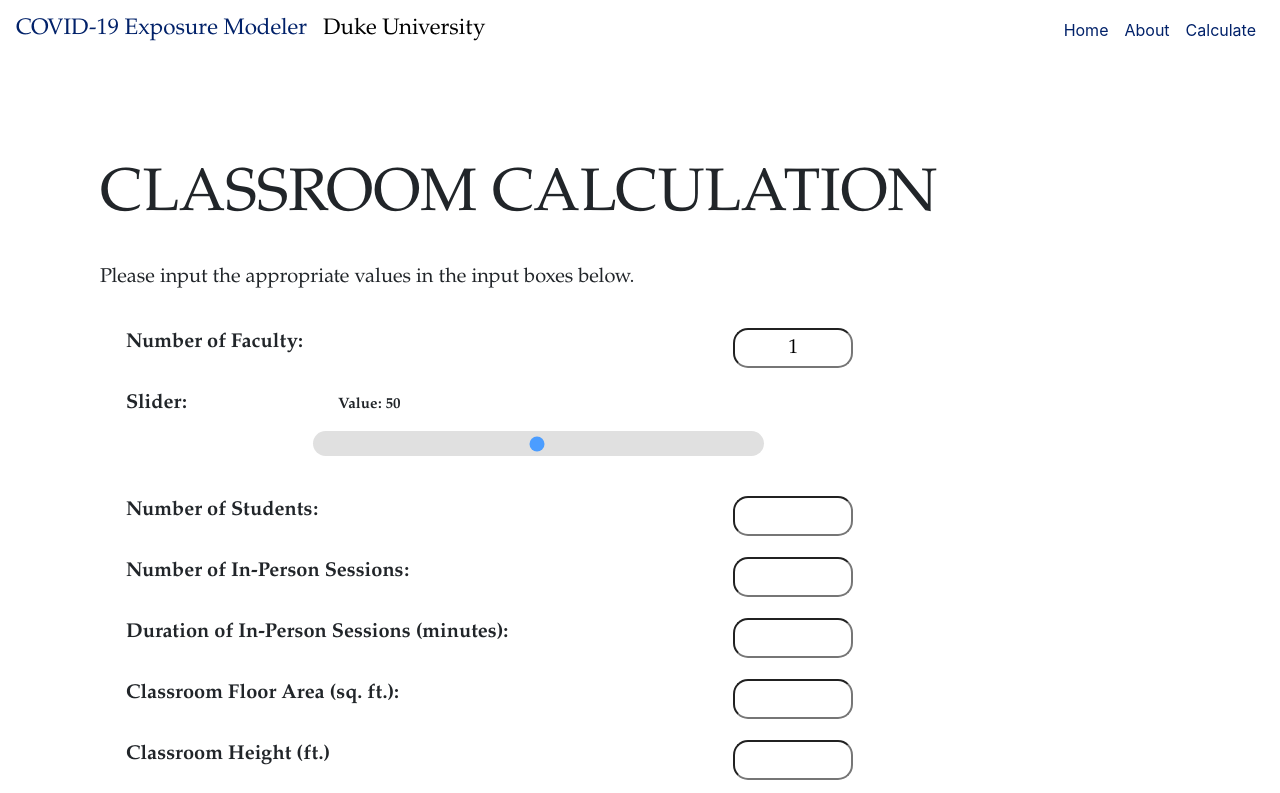
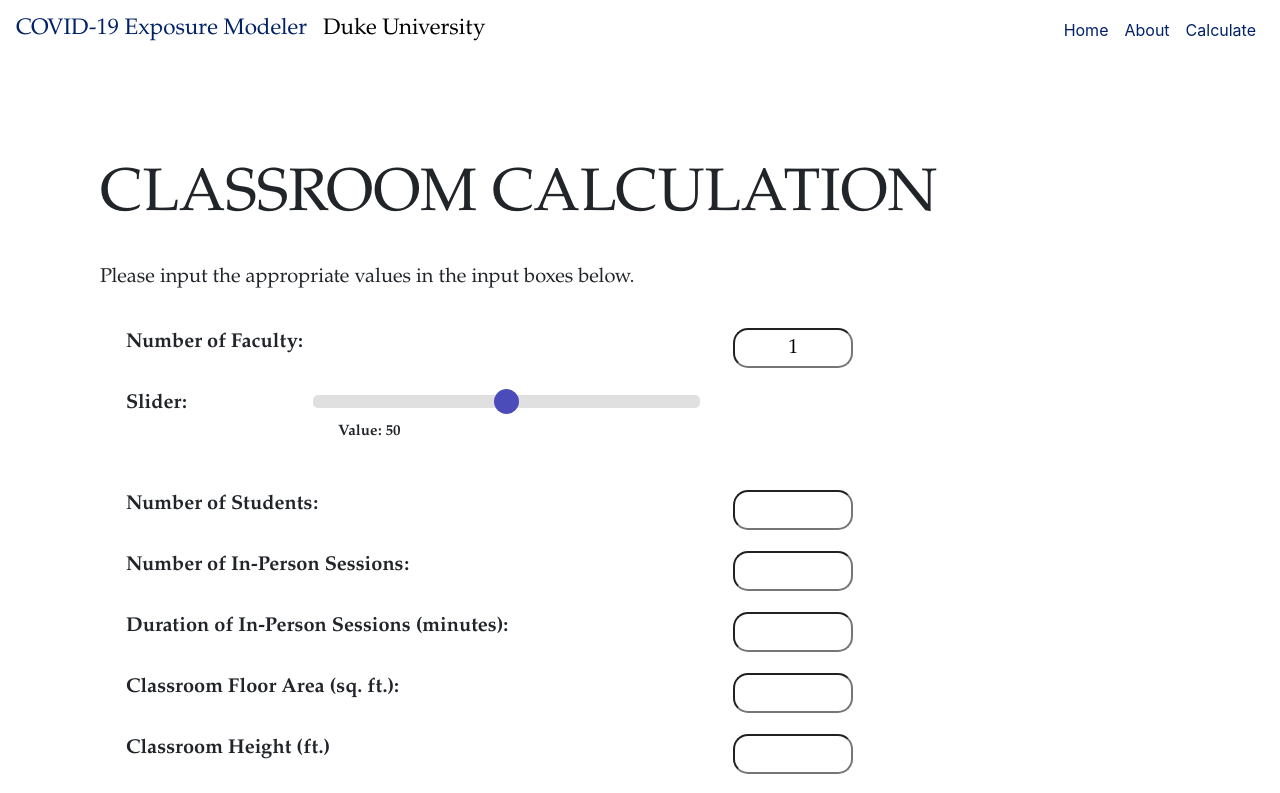
Before and after one commit to ayushgarg-ag/COVID-Risk-Web-App, a React (Create React App) app: page /basic-classroom in a window 1280 px wide. Shown: the top 793 px of the page. Built offline with nearby package versions, Linux system fonts and the light colour scheme.

Commit message:
Edit Slider

```diff
--- a/src/components/BasicClassroom.css
+++ b/src/components/BasicClassroom.css
@@ -57,8 +57,9 @@ input {
 .slider {
   -webkit-appearance: none;  /* Override default CSS styles */
   appearance: none;
-  width: 350%; /* Full-width */
-  height: 25px; /* Specified height */
+  width: 300%; /* Full-width */
+  height: 13px; /* Specified height */
+  border-radius: 5px;
   background: #d3d3d3; /* Grey background */
   outline: none; /* Remove outline */
   opacity: 0.7; /* Set transparency (for mouse-over effects on hover) */
@@ -66,6 +67,16 @@ input {
   transition: opacity .2s;
 }
 
+.slider::-webkit-slider-thumb {
+  -webkit-appearance: none;
+  appearance: none;
+  width: 25px;
+  height: 25px;
+  border-radius: 50%;
+  background: #00009C;
+  cursor: pointer;
+}
+
 .slider:hover {
     opacity: 1;
 }
--- a/src/components/BasicClassroom.js
+++ b/src/components/BasicClassroom.js
@@ -24,6 +24,16 @@ function BasicClassroom(){
     function setNumFaculty(event) {
       numFaculty = parseInt(event.target.value);
     }
+
+    function slider(event) {
+      var slidecontainer = document.getElementById("myRange");
+      var output = document.getElementById("demo");
+      output.innerHTML = slidecontainer.value;
+      slidecontainer.onInput = function() {
+        output.innerHTML = this.value;
+      }
+    }
+
     function setNumStudents(event) {
       numStudents = parseInt(event.target.value);
     }
@@ -99,8 +109,8 @@ function BasicClassroom(){
                       <p className = "label">Slider:</p>
                     </td>
                     <td>
-                      <p> Value: <span id="value">50</span></p>
-                      <input type = "range" className = "slider" min = "1" max = "100" value = "50" id = "myRange"/>
+                      <input type = "range" className = "slider" min = "0" max = "100" value = "50" id = "myRange" onInput = {slider}/>
+                      <p> Value: <span id="demo">50</span></p>
                     </td>
                   </tr>
                   </div>
```
